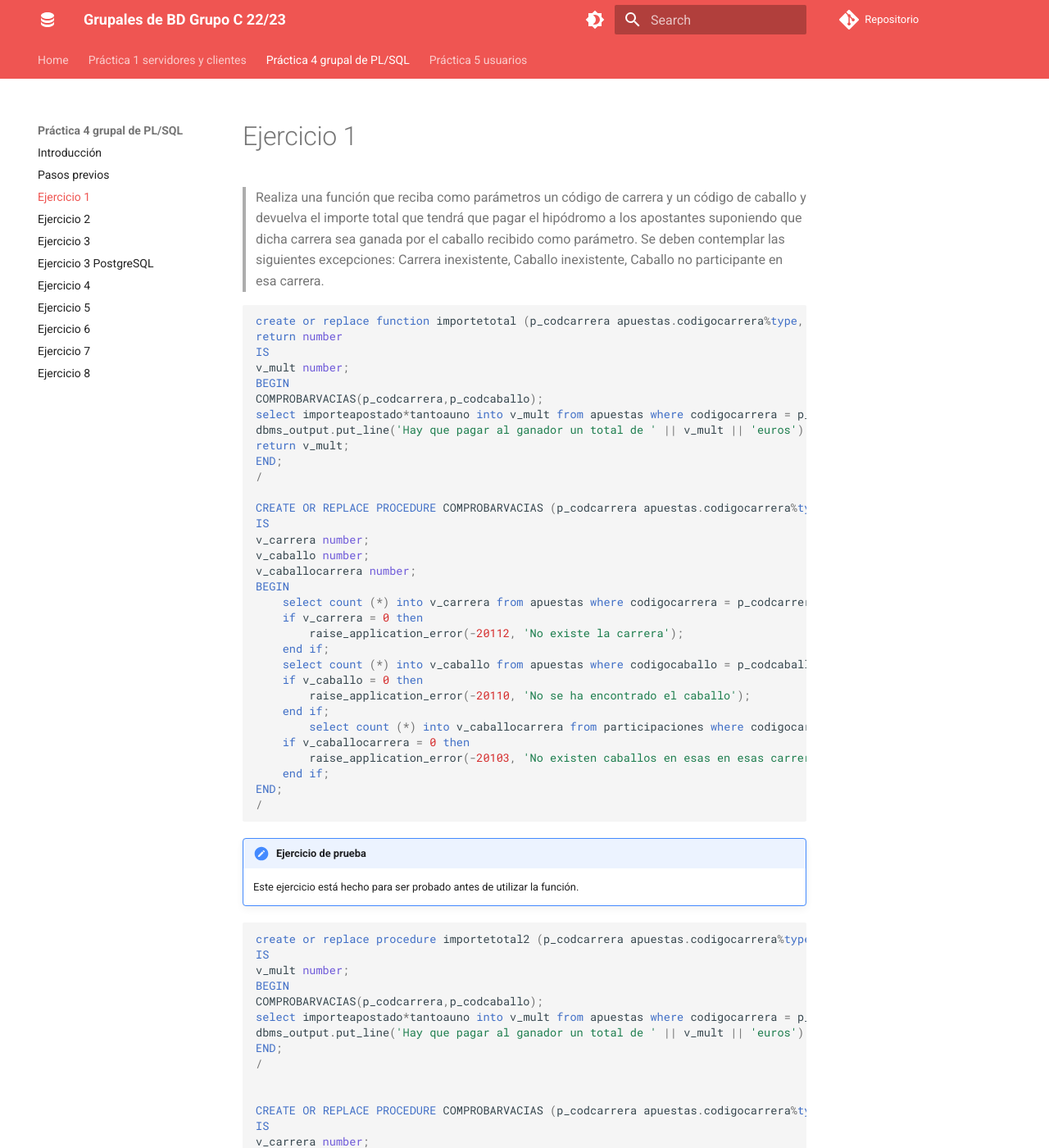
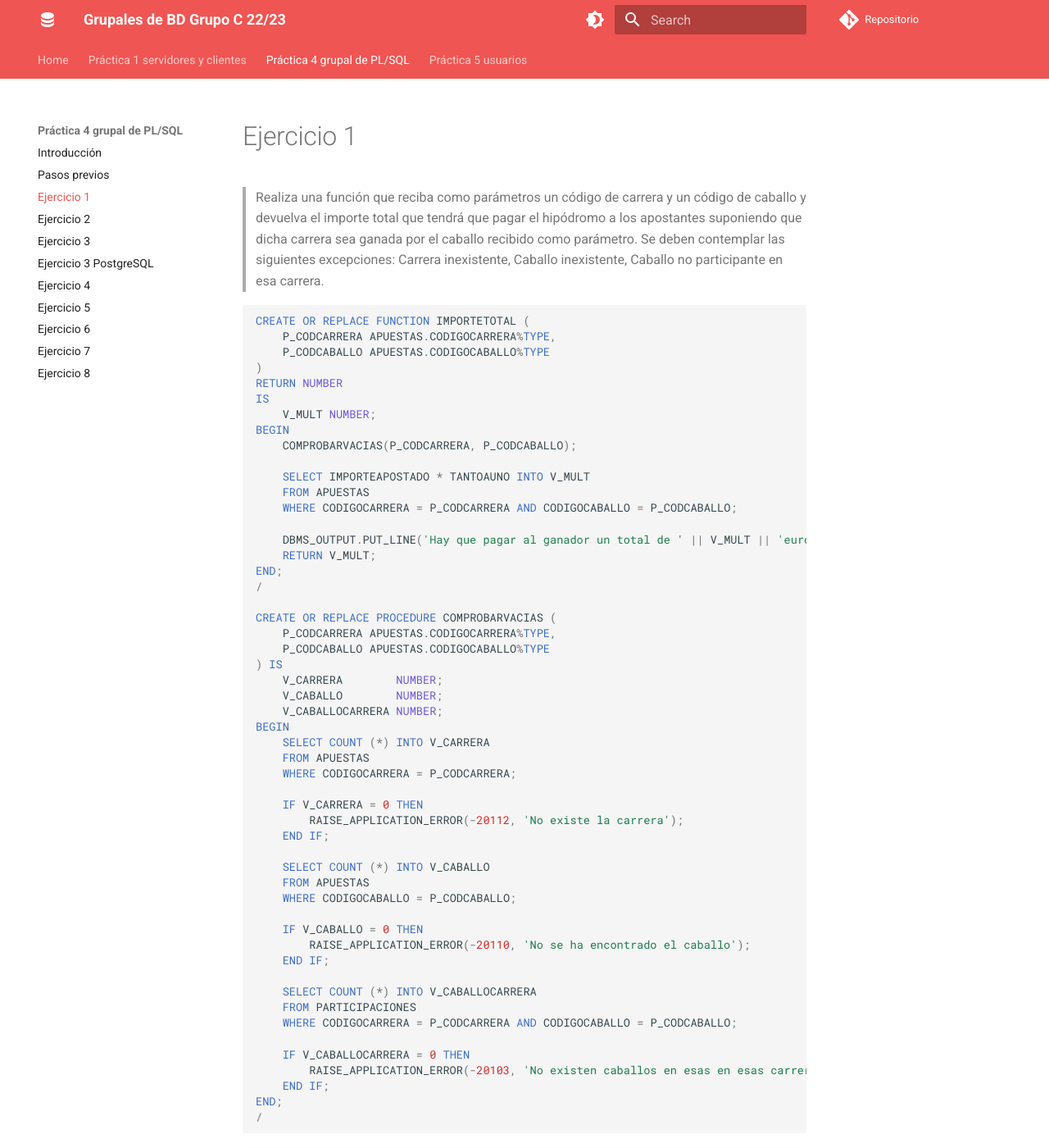
Before and after one commit to adriasir123/grupalesbdc, an MkDocs documentation site: the page built from docs/p4-grupal-plsql/ejercicio1.md, in a window 1280 px wide and 1400 px high. Shown: the whole window at 82% size. Built offline with MkDocs 1.6.1 and Material for MkDocs 9.7.7, drawn with Linux system fonts in a browser that asks for light colours; comment, search, counter and statistics services are not loaded; some of the changed text lies outside the part shown.

Commit message:
ej1 formateado

````diff
--- a/docs/p4-grupal-plsql/ejercicio1.md
+++ b/docs/p4-grupal-plsql/ejercicio1.md
@@ -1,40 +1,58 @@
 # Ejercicio 1
-
 
 > Realiza una función que reciba como parámetros un código de carrera y un código de caballo y devuelva el importe total que tendrá que pagar el hipódromo a los apostantes suponiendo que dicha carrera sea ganada por el caballo recibido como parámetro. Se deben contemplar las siguientes excepciones: Carrera inexistente, Caballo inexistente, Caballo no participante en esa carrera.
 
+```sql
+CREATE OR REPLACE FUNCTION IMPORTETOTAL (
+    P_CODCARRERA APUESTAS.CODIGOCARRERA%TYPE,
+    P_CODCABALLO APUESTAS.CODIGOCABALLO%TYPE
+)
+RETURN NUMBER
+IS
+    V_MULT NUMBER;
+BEGIN
+    COMPROBARVACIAS(P_CODCARRERA, P_CODCABALLO);
 
-```sql
-create or replace function importetotal (p_codcarrera apuestas.codigocarrera%type, p_codcaballo apuestas.codigocaballo%type)
-return number
-IS
-v_mult number;
-BEGIN
-COMPROBARVACIAS(p_codcarrera,p_codcaballo);
-select importeapostado*tantoauno into v_mult from apuestas where codigocarrera = p_codcarrera and codigocaballo = p_codcaballo;
-dbms_output.put_line('Hay que pagar al ganador un total de ' || v_mult || 'euros');
-return v_mult;
+    SELECT IMPORTEAPOSTADO * TANTOAUNO INTO V_MULT
+    FROM APUESTAS
+    WHERE CODIGOCARRERA = P_CODCARRERA AND CODIGOCABALLO = P_CODCABALLO;
+
+    DBMS_OUTPUT.PUT_LINE('Hay que pagar al ganador un total de ' || V_MULT || 'euros');
+    RETURN V_MULT;
 END;
 /
 
-CREATE OR REPLACE PROCEDURE COMPROBARVACIAS (p_codcarrera apuestas.codigocarrera%type, p_codcaballo apuestas.codigocaballo%type)
-IS
-v_carrera number;
-v_caballo number;
-v_caballocarrera number;
+CREATE OR REPLACE PROCEDURE COMPROBARVACIAS (
+    P_CODCARRERA APUESTAS.CODIGOCARRERA%TYPE,
+    P_CODCABALLO APUESTAS.CODIGOCABALLO%TYPE
+) IS
+    V_CARRERA        NUMBER;
+    V_CABALLO        NUMBER;
+    V_CABALLOCARRERA NUMBER;
 BEGIN
-    select count (*) into v_carrera from apuestas where codigocarrera = p_codcarrera;
-    if v_carrera = 0 then
-        raise_application_error(-20112, 'No existe la carrera');
-    end if;
-    select count (*) into v_caballo from apuestas where codigocaballo = p_codcaballo;
-    if v_caballo = 0 then
-        raise_application_error(-20110, 'No se ha encontrado el caballo');
-    end if;
-        select count (*) into v_caballocarrera from participaciones where codigocarrera = p_codcarrera and codigocaballo = p_codcaballo;
-    if v_caballocarrera = 0 then
-        raise_application_error(-20103, 'No existen caballos en esas en esas carreras');
-    end if;
+    SELECT COUNT (*) INTO V_CARRERA
+    FROM APUESTAS
+    WHERE CODIGOCARRERA = P_CODCARRERA;
+
+    IF V_CARRERA = 0 THEN
+        RAISE_APPLICATION_ERROR(-20112, 'No existe la carrera');
+    END IF;
+
+    SELECT COUNT (*) INTO V_CABALLO
+    FROM APUESTAS
+    WHERE CODIGOCABALLO = P_CODCABALLO;
+
+    IF V_CABALLO = 0 THEN
+        RAISE_APPLICATION_ERROR(-20110, 'No se ha encontrado el caballo');
+    END IF;
+
+    SELECT COUNT (*) INTO V_CABALLOCARRERA
+    FROM PARTICIPACIONES
+    WHERE CODIGOCARRERA = P_CODCARRERA AND CODIGOCABALLO = P_CODCABALLO;
+
+    IF V_CABALLOCARRERA = 0 THEN
+        RAISE_APPLICATION_ERROR(-20103, 'No existen caballos en esas en esas carreras');
+    END IF;
 END;
 /
 ```
@@ -43,37 +61,55 @@ END;
 
     Este ejercicio está hecho para ser probado antes de utilizar la función.
 
+```sql
+CREATE OR REPLACE PROCEDURE IMPORTETOTAL2 (
+    P_CODCARRERA APUESTAS.CODIGOCARRERA%TYPE,
+    P_CODCABALLO APUESTAS.CODIGOCABALLO%TYPE
+) IS
+    V_MULT NUMBER;
+BEGIN
+    COMPROBARVACIAS(P_CODCARRERA, P_CODCABALLO);
 
-```sql
-create or replace procedure importetotal2 (p_codcarrera apuestas.codigocarrera%type, p_codcaballo apuestas.codigocaballo%type)
-IS
-v_mult number;
-BEGIN
-COMPROBARVACIAS(p_codcarrera,p_codcaballo);
-select importeapostado*tantoauno into v_mult from apuestas where codigocarrera = p_codcarrera and codigocaballo = p_codcaballo;
-dbms_output.put_line('Hay que pagar al ganador un total de ' || v_mult || 'euros');
+    SELECT IMPORTEAPOSTADO*TANTOAUNO INTO V_MULT
+    FROM APUESTAS
+    WHERE CODIGOCARRERA = P_CODCARRERA AND CODIGOCABALLO = P_CODCABALLO;
+
+    DBMS_OUTPUT.PUT_LINE('Hay que pagar al ganador un total de ' || V_MULT || 'euros');
 END;
 /
 
 
-CREATE OR REPLACE PROCEDURE COMPROBARVACIAS (p_codcarrera apuestas.codigocarrera%type, p_codcaballo apuestas.codigocaballo%type)
-IS
-v_carrera number;
-v_caballo number;
-v_caballocarrera number;
+CREATE OR REPLACE PROCEDURE COMPROBARVACIAS (
+    P_CODCARRERA APUESTAS.CODIGOCARRERA%TYPE,
+    P_CODCABALLO APUESTAS.CODIGOCABALLO%TYPE
+) IS
+    V_CARRERA        NUMBER;
+    V_CABALLO        NUMBER;
+    V_CABALLOCARRERA NUMBER;
 BEGIN
-    select count (*) into v_carrera from apuestas where codigocarrera = p_codcarrera;
-    if v_carrera = 0 then
-        raise_application_error(-20112, 'No existe la carrera');
-    end if;
-    select count (*) into v_caballo from apuestas where codigocaballo = p_codcaballo;
-    if v_caballo = 0 then
-        raise_application_error(-20110, 'No se ha encontrado el caballo');
-    end if;
-        select count (*) into v_caballocarrera from participaciones where codigocarrera = p_codcarrera and codigocaballo = p_codcaballo;
-    if v_caballocarrera = 0 then
-        raise_application_error(-20103, 'No existen caballos en esas en esas carreras');
-    end if;
+    SELECT COUNT (*) INTO V_CARRERA
+    FROM APUESTAS
+    WHERE CODIGOCARRERA = P_CODCARRERA;
+
+    IF V_CARRERA = 0 THEN
+        RAISE_APPLICATION_ERROR(-20112, 'No existe la carrera');
+    END IF;
+
+    SELECT COUNT (*) INTO V_CABALLO
+    FROM APUESTAS
+    WHERE CODIGOCABALLO = P_CODCABALLO;
+
+    IF V_CABALLO = 0 THEN
+        RAISE_APPLICATION_ERROR(-20110, 'No se ha encontrado el caballo');
+    END IF;
+
+    SELECT COUNT (*) INTO V_CABALLOCARRERA
+    FROM PARTICIPACIONES
+    WHERE CODIGOCARRERA = P_CODCARRERA AND CODIGOCABALLO = P_CODCABALLO;
+
+    IF V_CABALLOCARRERA = 0 THEN
+        RAISE_APPLICATION_ERROR(-20103, 'No existen caballos en esas en esas carreras');
+    END IF;
 END;
 /
 ```
````
